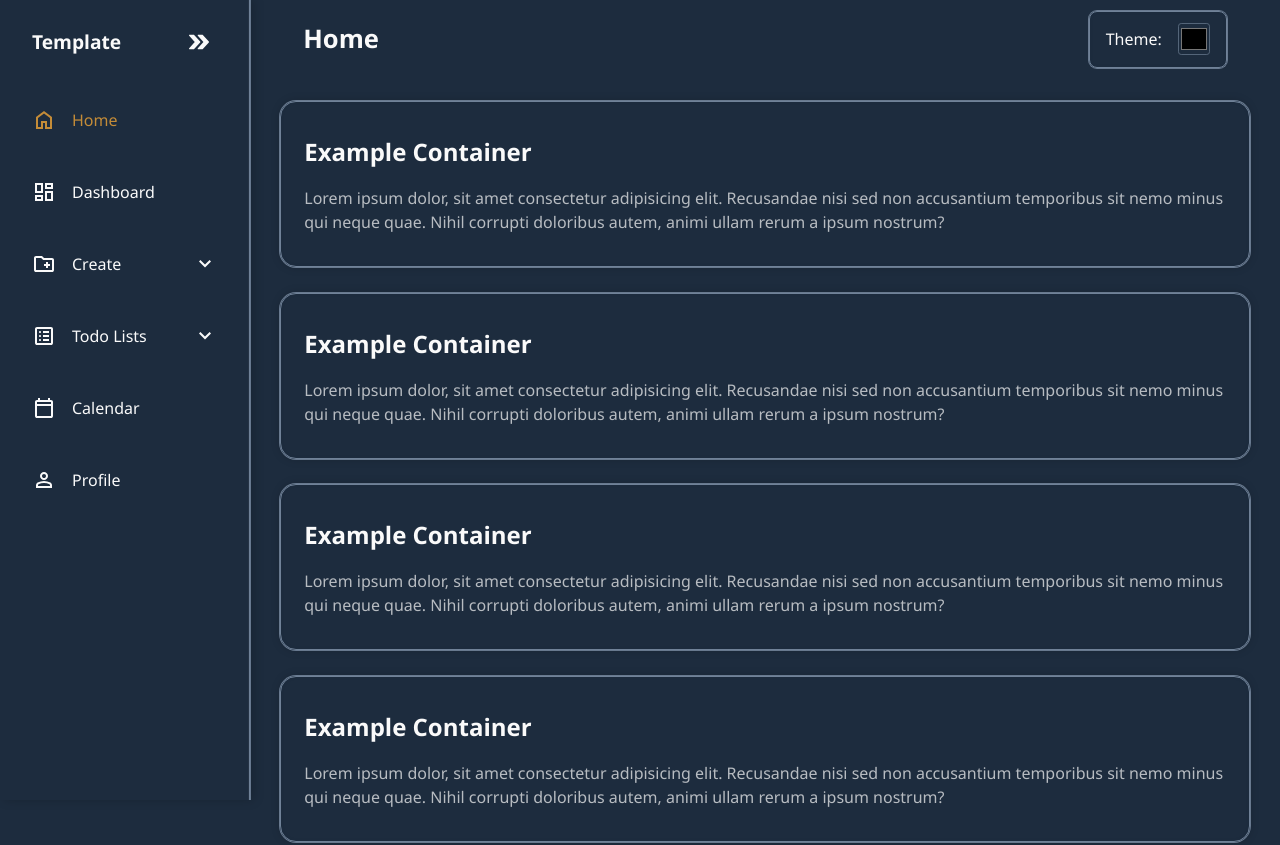
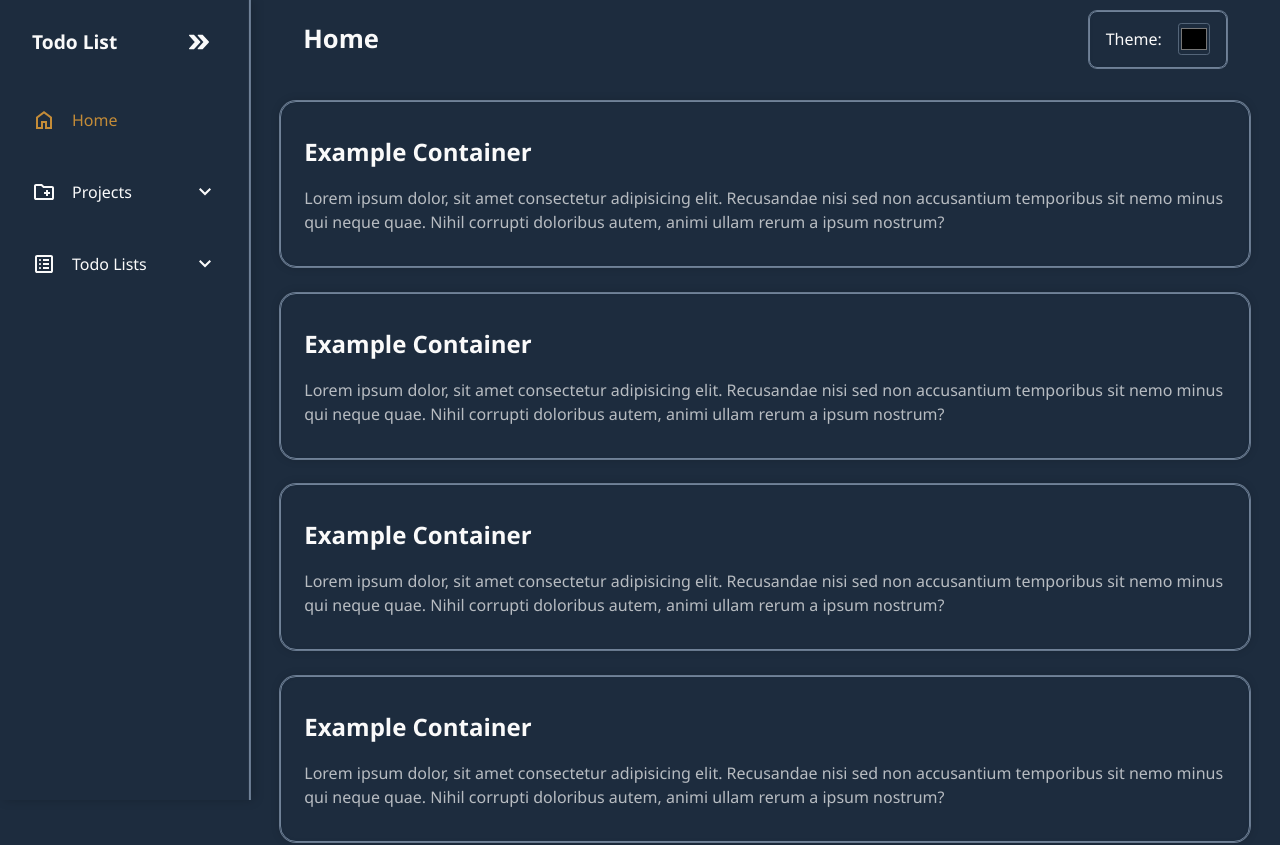
Before and after one commit to jbprojects95/TOP-todo-project, a website built with webpack: page src/template.html in a window 1280 px wide. Shown: the top 845 px of the page. Built offline with nearby package versions, Linux system fonts and the light colour scheme.

Commit message:
setting up modules for todo items

```diff
--- /dev/null
+++ b/src/modules/projects.js
@@ -0,0 +1,5 @@
+export class Projects {
+  constructor(name) {
+    this.name = name;
+  }
+}
--- a/src/styles/template-styles.css
+++ b/src/styles/template-styles.css
@@ -61,8 +61,10 @@ body {
   overflow: hidden;
   text-wrap: nowrap;
 
-  box-shadow: 1px 0 0 color-mix(in oklch, var(--line-clr) 90%, transparent),
-    4px 0 10px oklch(0 0 0 / 0.18), inset -1px 0 0 oklch(1 0 0 / 0.04);
+  box-shadow:
+    1px 0 0 color-mix(in oklch, var(--line-clr) 90%, transparent),
+    4px 0 10px oklch(0 0 0 / 0.18),
+    inset -1px 0 0 oklch(1 0 0 / 0.04);
 }
 
 .sidebar svg {
@@ -117,7 +119,9 @@ body {
   max-width: 200px;
   overflow: hidden;
   white-space: nowrap;
-  transition: opacity 0.25s ease, max-width 0.25s ease;
+  transition:
+    opacity 0.25s ease,
+    max-width 0.25s ease;
   opacity: 1;
 }
 
@@ -193,6 +197,7 @@ body {
 }
 
 .sidebar .sub-menu {
+  width: 100%;
   display: grid;
   grid-template-rows: 0fr;
   transition: 300ms ease-in-out;
@@ -219,10 +224,6 @@ body {
 .sidebar .sub-menu a {
   padding-inline-start: 2rem;
   width: 200px;
-}
-
-.sidebar .sub-menu {
-  width: 100%;
 }
 
 .toggle-btn {
@@ -266,7 +267,8 @@ label[for="base-colour-input"] {
   gap: 1rem;
   /* cursor: pointer; */
   border: 1px solid var(--line-clr);
-  box-shadow: 0 0 0 1px color-mix(in oklch, var(--line-clr) 90%, transparent),
+  box-shadow:
+    0 0 0 1px color-mix(in oklch, var(--line-clr) 90%, transparent),
     inset 0 0 2px 1px color-mix(in oklch, var(--base-clr) 25%, transparent);
 }
 
@@ -291,7 +293,8 @@ main p {
 }
 
 .container {
-  box-shadow: 0 0 0 1px color-mix(in oklch, var(--line-clr) 90%, transparent),
+  box-shadow:
+    0 0 0 1px color-mix(in oklch, var(--line-clr) 90%, transparent),
     0 0 10px oklch(0 0 0 / 0.18),
     inset 0 0 2px 1px color-mix(in oklch, var(--base-clr) 25%, transparent);
   /* box-shadow: 0 0 0 1px var(--line-clr), 0 1px 2px oklch(0 0 0 / 0.15),
--- a/src/template.html
+++ b/src/template.html
@@ -1,4 +1,4 @@
-<!DOCTYPE html>
+<!doctype html>
 <html lang="en">
   <head>
     <meta charset="UTF-8" />
@@ -10,7 +10,7 @@
       <ul>
         <li>
           <a data-route="home" id="logo-link">
-            <span class="logo">Template</span>
+            <span class="logo">Todo List</span>
             <button class="toggle-btn">
               <?xml version="1.0" encoding="iso-8859-1"?>
               <!-- Generator: Adobe Illustrator 19.0.0, SVG Export Plug-In . SVG Version: 6.00 Build 0)  -->
@@ -67,21 +67,6 @@
         </li>
 
         <li>
-          <a data-route="dashboard">
-            <svg
-              xmlns="http://www.w3.org/2000/svg"
-              viewBox="0 -960 960 960"
-              fill="#e3e3e3"
-            >
-              <path
-                d="M520-600v-240h320v240H520ZM120-440v-400h320v400H120Zm400 320v-400h320v400H520Zm-400 0v-240h320v240H120Zm80-400h160v-240H200v240Zm400 320h160v-240H600v240Zm0-480h160v-80H600v80ZM200-200h160v-80H200v80Zm160-320Zm240-160Zm0 240ZM360-280Z"
-              />
-            </svg>
-            <span>Dashboard</span>
-          </a>
-        </li>
-
-        <li>
           <button class="dropdown-btn">
             <svg
               xmlns="http://www.w3.org/2000/svg"
@@ -92,7 +77,7 @@
                 d="M560-320h80v-80h80v-80h-80v-80h-80v80h-80v80h80v80ZM160-160q-33 0-56.5-23.5T80-240v-480q0-33 23.5-56.5T160-800h240l80 80h320q33 0 56.5 23.5T880-640v400q0 33-23.5 56.5T800-160H160Zm0-80h640v-400H447l-80-80H160v480Zm0 0v-480 480Z"
               />
             </svg>
-            <span>Create</span>
+            <span>Projects</span>
             <svg
               xmlns="http://www.w3.org/2000/svg"
               viewBox="0 -960 960 960"
@@ -151,34 +136,6 @@
               </li>
             </div>
           </ul>
-        </li>
-        <li>
-          <a data-route="calendar">
-            <svg
-              xmlns="http://www.w3.org/2000/svg"
-              viewBox="0 -960 960 960"
-              fill="#e3e3e3"
-            >
-              <path
-                d="M200-80q-33 0-56.5-23.5T120-160v-560q0-33 23.5-56.5T200-800h40v-80h80v80h320v-80h80v80h40q33 0 56.5 23.5T840-720v560q0 33-23.5 56.5T760-80H200Zm0-80h560v-400H200v400Zm0-480h560v-80H200v80Zm0 0v-80 80Z"
-              />
-            </svg>
-            <span>Calendar</span>
-          </a>
-        </li>
-        <li>
-          <a data-route="profile">
-            <svg
-              xmlns="http://www.w3.org/2000/svg"
-              viewBox="0 -960 960 960"
-              fill="#e3e3e3"
-            >
-              <path
-                d="M480-480q-66 0-113-47t-47-113q0-66 47-113t113-47q66 0 113 47t47 113q0 66-47 113t-113 47ZM160-160v-112q0-34 17.5-62.5T224-378q62-31 126-46.5T480-440q66 0 130 15.5T736-378q29 15 46.5 43.5T800-272v112H160Zm80-80h480v-32q0-11-5.5-20T700-306q-54-27-109-40.5T480-360q-56 0-111 13.5T260-306q-9 5-14.5 14t-5.5 20v32Zm240-320q33 0 56.5-23.5T560-640q0-33-23.5-56.5T480-720q-33 0-56.5 23.5T400-640q0 33 23.5 56.5T480-560Zm0-80Zm0 400Z"
-              />
-            </svg>
-            <span>Profile</span>
-          </a>
         </li>
       </ul>
     </nav>
```
Also changed, not shown: src/modules/todo.js (added, +10 -0 lines).
